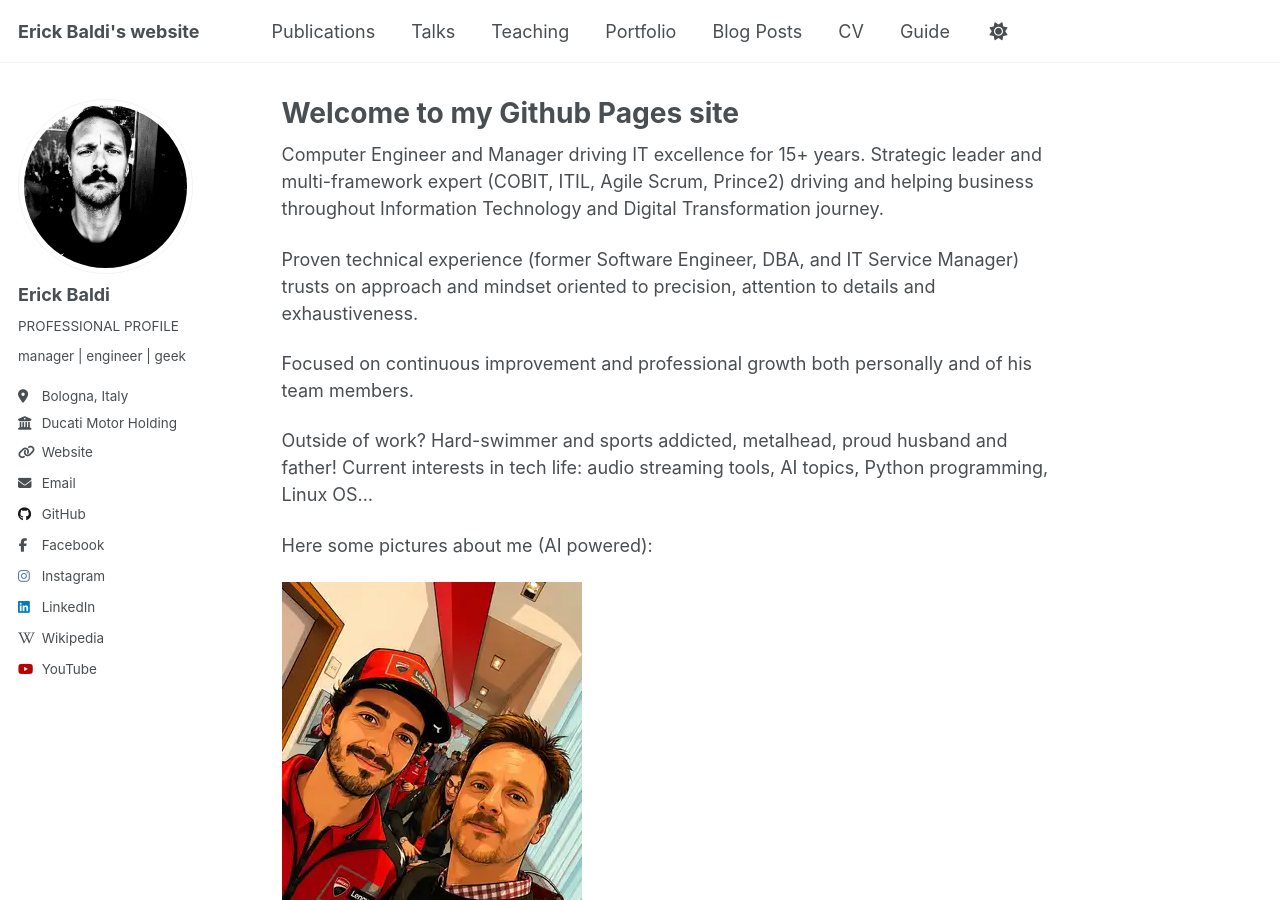
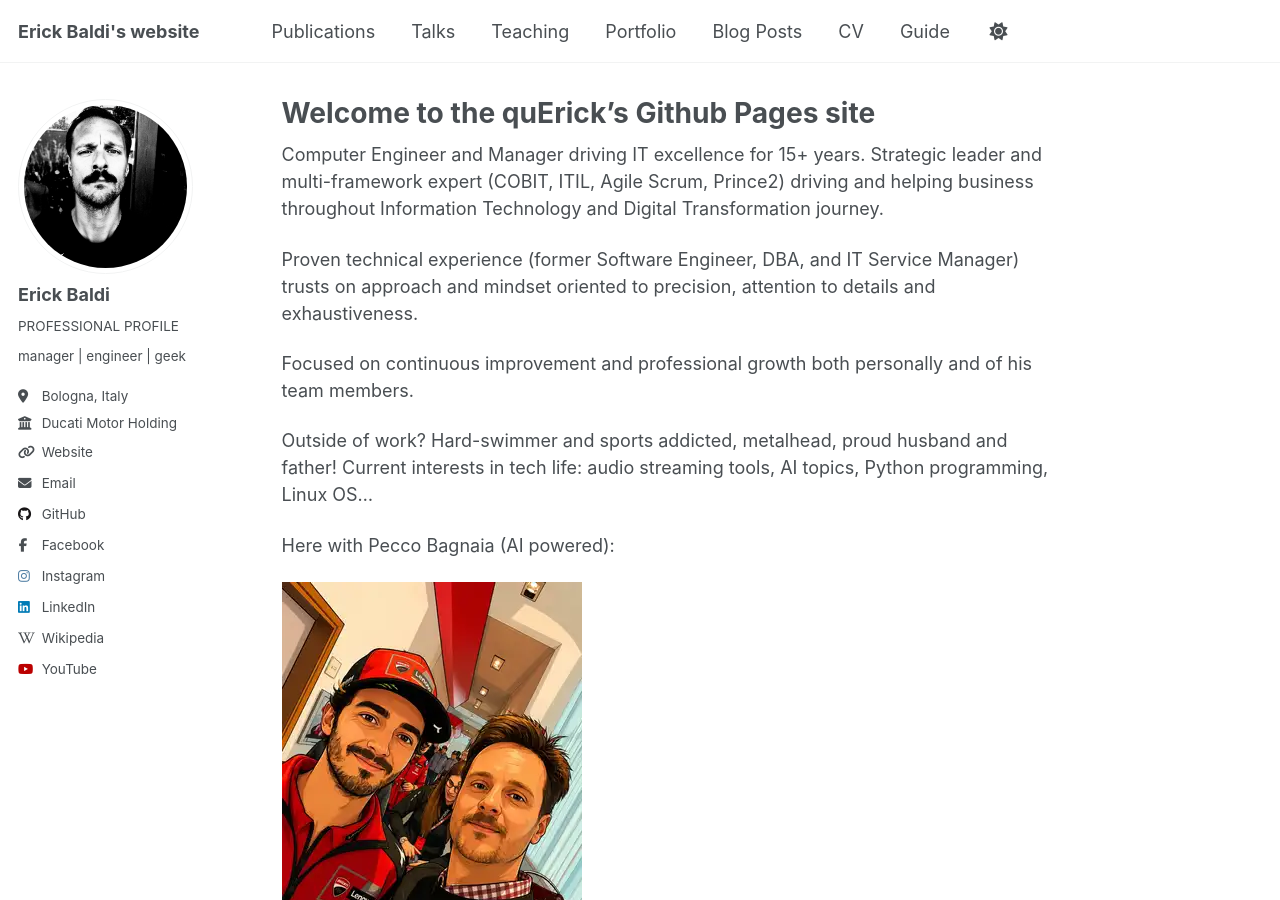
Before and after one commit to erickbaldi/erickbaldi.github.io, a Jekyll site: the page built from _pages/about.md, in a window 1280 px wide and 900 px high. Built offline with Jekyll 4.4.1, drawn with Linux system fonts in a browser that asks for light colours; a script that is not in the unit is left out.

Commit message:
Update title and image caption in about page

```diff
--- a/_pages/about.md
+++ b/_pages/about.md
@@ -1,6 +1,6 @@
 ---
 permalink: /
-title: "Welcome to my Github Pages site"
+title: "Welcome to the quErick's Github Pages site"
 author_profile: true
 redirect_from:
   - /about/
@@ -16,7 +16,7 @@ Focused on continuous improvement and professional growth both personally and of
 Outside of work? Hard-swimmer and sports addicted, metalhead, proud husband and father!
 Current interests in tech life: audio streaming tools, AI topics, Python programming, Linux OS...
 
-Here some pictures about me (AI powered):
+Here with Pecco Bagnaia (AI powered):
 
 ![me and Pecco AI powered!](./images/Duc1.webp)
 <!--
```
